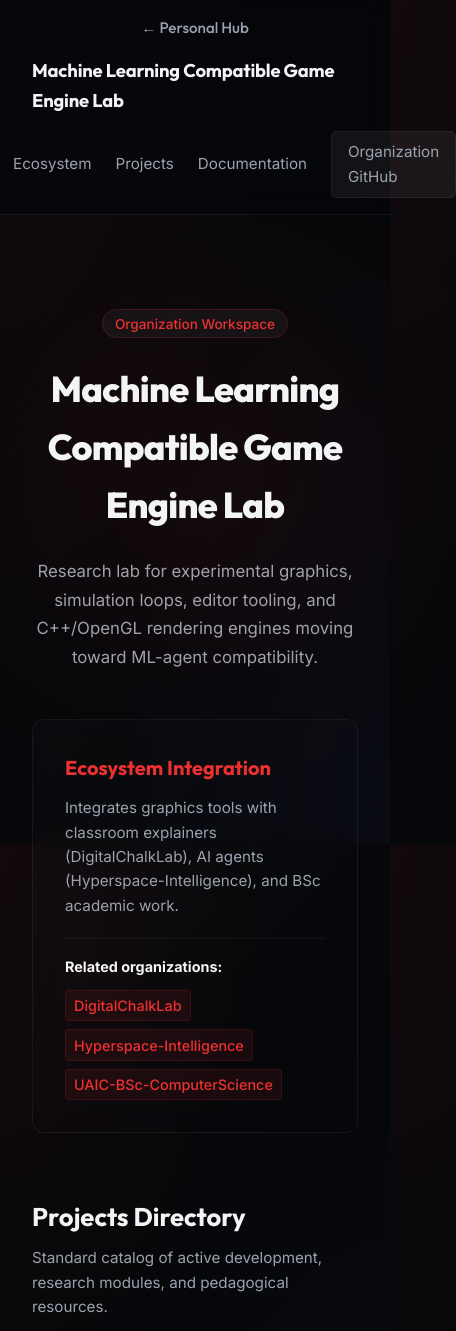
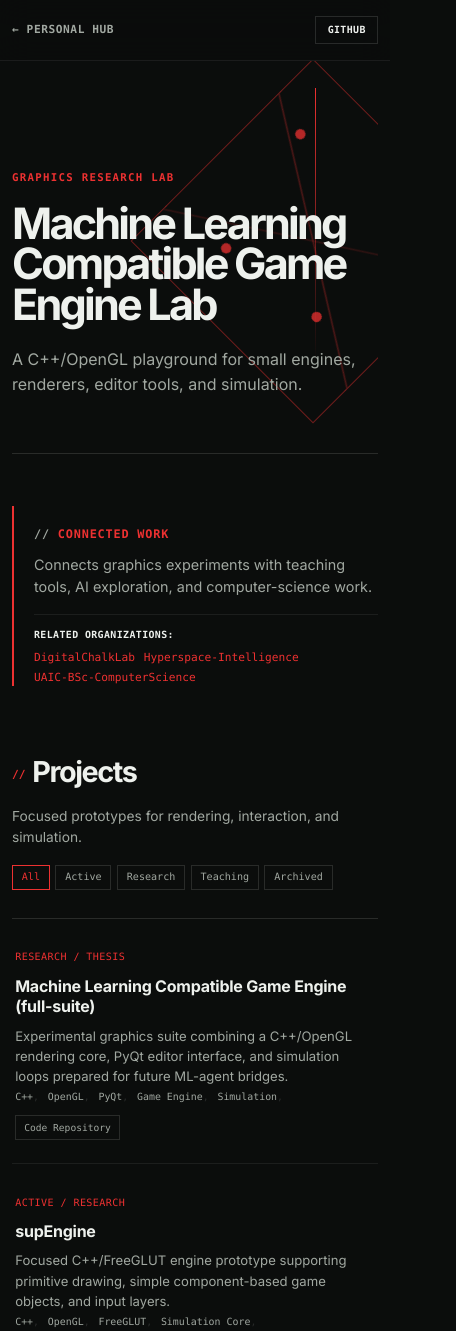
Before and after one commit to Machine-Learning-Compatible-Game-Engine/Machine-Learning-Compatible-Game-Engine.github.io, a plain HTML site: page index.html in a window 390 px wide. Shown: the top 1331 px of the page, 456 px wide, since content can reach past the window. Drawn offline with Linux system fonts and the light colour scheme.

Commit message:
feat: adopt the ecosystem atlas
Simplify the first-view journey, replace card-heavy catalogues with structured indices, and add responsive atlas layouts.

```diff
--- a/assets/styles.css
+++ b/assets/styles.css
@@ -1,462 +1,127 @@
-
+/* Ecosystem Atlas — organisation pages */
 :root {
-    --bg-color: #06070a;
-    --card-bg: rgba(10, 11, 18, 0.5);
-    --card-border: rgba(255, 255, 255, 0.06);
-    --text-primary: #f3f4f6;
-    --text-secondary: #9ca3af;
-    --accent-color: hsl(0, 84%, 56%);
-    --accent-glow: hsla(0, 84%, 56%, 0.15);
-    --font-heading: 'Outfit', sans-serif;
-    --font-body: 'Inter', sans-serif;
+  --accent-color: hsl(0, 84%, 56%);
+  --bg-color: #0b0d0c;
+  --paper: #eef1ed;
+  --text-primary: var(--paper);
+  --text-secondary: #a1a8a1;
+  --card-bg: transparent;
+  --card-border: rgba(238,241,237,.13);
+  --line: rgba(238,241,237,.13);
+  --quiet-line: rgba(238,241,237,.075);
+  --font-heading: Inter, ui-sans-serif, system-ui, sans-serif;
+  --font-body: Inter, ui-sans-serif, system-ui, sans-serif;
+  --mono: "SFMono-Regular", Consolas, "Liberation Mono", monospace;
 }
 
-* {
-    margin: 0;
-    padding: 0;
-    box-sizing: border-box;
+* { box-sizing: border-box; }
+html { scroll-behavior: smooth; }
+body {
+  margin: 0;
+  min-width: 320px;
+  color: var(--text-primary);
+  background:
+    linear-gradient(90deg, transparent 49.92%, rgba(238,241,237,.035) 50%, transparent 50.08%) center / 12rem 12rem,
+    linear-gradient(0deg, transparent 49.92%, rgba(238,241,237,.035) 50%, transparent 50.08%) center / 12rem 12rem,
+    var(--bg-color);
+  font-family: var(--font-body);
+  line-height: 1.55;
 }
+a { color: inherit; text-decoration: none; }
 
-body {
-    background-color: var(--bg-color);
-    color: var(--text-primary);
-    font-family: var(--font-body);
-    line-height: 1.6;
-    background-image:
-        radial-gradient(at 0% 0%, hsla(0, 84%, 56%, 0.05) 0px, transparent 50%),
-        radial-gradient(at 100% 100%, rgba(99, 102, 241, 0.04) 0px, transparent 50%);
-    background-attachment: fixed;
+.navbar { position: sticky; top: 0; z-index: 10; border-bottom: 1px solid var(--quiet-line); background: rgba(11,13,12,.92); backdrop-filter: blur(16px); }
+.nav-container { width: min(100% - 2.5rem, 72rem); min-height: 4.25rem; margin: auto; display: grid; grid-template-columns: 1fr auto 1fr; align-items: center; gap: 1rem; }
+.nav-brand-back { color: var(--text-secondary); font: 600 .7rem/1 var(--mono); letter-spacing: .05em; text-transform: uppercase; }
+.nav-brand-back:hover { color: var(--accent-color); }
+.nav-org-title { max-width: 22rem; overflow: hidden; color: var(--paper); font: 700 .8rem/1.2 var(--mono); letter-spacing: .04em; text-align: center; text-overflow: ellipsis; white-space: nowrap; }
+.nav-links { display: flex; justify-content: flex-end; align-items: center; gap: 1rem; color: var(--text-secondary); font-size: .8rem; }
+.nav-links a:not(.nav-btn):hover { color: var(--paper); }
+.nav-btn { padding: .5rem .7rem; border: 1px solid var(--line); color: var(--paper); font: 600 .62rem/1 var(--mono); letter-spacing: .04em; text-transform: uppercase; }
+.nav-btn:hover { border-color: var(--accent-color); color: var(--accent-color); }
+
+.container { width: min(100% - 2.5rem, 72rem); margin: auto; padding: 0 0 5rem; }
+.hero-section { position: relative; min-height: 25rem; padding: clamp(6rem, 12vw, 9rem) 0 3.5rem; display: flex; flex-direction: column; justify-content: flex-end; overflow: hidden; border-bottom: 1px solid var(--line); }
+.hero-section::before, .hero-section::after { content: ""; position: absolute; pointer-events: none; }
+.hero-section::before {
+  right: 4%; top: 13%; width: min(36vw, 23rem); aspect-ratio: 1;
+  border: 1px solid color-mix(in srgb, var(--accent-color) 58%, transparent);
+  transform: rotate(45deg);
+  background:
+    radial-gradient(circle at 17% 24%, var(--accent-color) 0 .3rem, transparent .34rem),
+    radial-gradient(circle at 76% 20%, var(--accent-color) 0 .3rem, transparent .34rem),
+    radial-gradient(circle at 28% 76%, var(--accent-color) 0 .3rem, transparent .34rem),
+    radial-gradient(circle at 72% 70%, var(--accent-color) 0 .3rem, transparent .34rem),
+    linear-gradient(32deg, transparent 49.6%, color-mix(in srgb, var(--accent-color) 45%, transparent) 50%, transparent 50.4%),
+    linear-gradient(147deg, transparent 49.6%, color-mix(in srgb, var(--accent-color) 25%, transparent) 50%, transparent 50.4%);
+  opacity: .75;
 }
+.hero-section::after { right: 17%; top: 7%; width: 1px; height: 17rem; background: linear-gradient(var(--accent-color), transparent); }
+.hero-section > * { position: relative; z-index: 1; }
+.badge { width: fit-content; margin-bottom: 1.2rem; color: var(--accent-color); font: 600 .67rem/1 var(--mono); letter-spacing: .12em; text-transform: uppercase; }
+.hero-title { max-width: 13ch; margin: 0; font: 750 clamp(2.7rem, 6vw, 5.4rem)/.94 var(--font-heading); letter-spacing: -.065em; }
+.hero-bio { max-width: 43rem; margin: 1.4rem 0 0; color: var(--text-secondary); font-size: 1rem; }
 
-.container {
-    max-width: 1100px;
-    margin: 0 auto;
-    padding: 2rem;
+.info-card-section { padding: 3.25rem 0 0; }
+.info-card { max-width: 58rem; padding: 1.2rem 0 0 1.25rem; border: 0; border-left: 2px solid var(--accent-color); background: transparent; border-radius: 0; }
+.info-card h3 { margin: 0; color: var(--accent-color); font-size: .74rem; font-family: var(--mono); letter-spacing: .07em; text-transform: uppercase; }
+.info-card h3::before { content: "// "; color: var(--text-secondary); }
+.info-card p { margin: .65rem 0 1rem; color: var(--text-secondary); font-size: .9rem; }
+.related-orgs { display: flex; align-items: baseline; flex-wrap: wrap; gap: .5rem .75rem; padding-top: .8rem; border-top: 1px solid var(--quiet-line); font-size: .75rem; }
+.related-orgs strong { font: 600 .62rem/1.4 var(--mono); color: var(--paper); text-transform: uppercase; letter-spacing: .04em; }
+.related-links { display: flex; flex-wrap: wrap; gap: .3rem .55rem; }
+.related-link { color: var(--accent-color); font: .7rem/1.4 var(--mono); }
+
+.section { padding: 5rem 0 0; }
+.section-header { display: grid; grid-template-columns: minmax(0,1fr) minmax(12rem,.85fr); align-items: end; gap: .75rem 2rem; margin-bottom: 1.75rem; }
+.section-title { margin: 0; font-size: clamp(1.8rem, 3vw, 2.7rem); letter-spacing: -.05em; }
+.section-title::before { content: "// "; color: var(--accent-color); font: 600 .7rem/1 var(--mono); letter-spacing: 0; vertical-align: middle; }
+.section-desc { margin: 0; color: var(--text-secondary); font-size: .86rem; }
+.filters { grid-column: 1 / -1; display: flex; flex-wrap: wrap; gap: .35rem; margin-top: .55rem; }
+.filter-btn { appearance: none; padding: .42rem .55rem; border: 1px solid var(--line); border-radius: 0; color: var(--text-secondary); background: transparent; font: .63rem/1 var(--mono); cursor: pointer; }
+.filter-btn:hover, .filter-btn.active { color: var(--accent-color); border-color: var(--accent-color); background: transparent; }
+
+.projects-grid { border-top: 1px solid var(--line); }
+.project-card { display: grid; grid-template-columns: 8rem minmax(12rem,.85fr) minmax(14rem,1.35fr) auto; gap: .8rem 1.2rem; align-items: start; padding: 1.45rem .2rem; border: 0; border-bottom: 1px solid var(--quiet-line); border-radius: 0; background: transparent; box-shadow: none; }
+.project-card:hover { background: color-mix(in srgb, var(--accent-color) 5%, transparent); }
+.project-card-header { grid-column: 1; }
+.project-status { color: var(--accent-color); font: .63rem/1.35 var(--mono); letter-spacing: .04em; text-transform: uppercase; }
+.project-card h3 { grid-column: 2; margin: 0; font-size: 1rem; line-height: 1.28; letter-spacing: -.015em; }
+.project-card > p { grid-column: 3; margin: 0; color: var(--text-secondary); font-size: .82rem; }
+.project-tags { grid-column: 2 / -1; display: flex; flex-wrap: wrap; gap: .3rem; margin-top: -.35rem; }
+.tag { padding: 0; border: 0; border-radius: 0; color: var(--text-secondary); background: transparent; font: .62rem/1.35 var(--mono); }
+.tag::after { content: ","; color: var(--line); margin-right: .25rem; }
+.project-related-orgs { display: none; }
+.project-links { grid-column: 4; grid-row: 1 / span 2; display: flex; gap: .4rem; justify-content: flex-end; }
+.link-btn { padding: .42rem .5rem; border: 1px solid var(--line); border-radius: 0; color: var(--text-secondary); font: .6rem/1 var(--mono); white-space: nowrap; }
+.link-btn.primary, .link-btn:hover { color: var(--accent-color); border-color: var(--accent-color); background: transparent; }
+
+.docs-grid { border-top: 1px solid var(--line); }
+.doc-card { display: grid; grid-template-columns: minmax(14rem,.85fr) minmax(16rem,1.35fr); gap: 1rem; padding: 1rem .2rem; border: 0; border-bottom: 1px solid var(--quiet-line); border-radius: 0; background: transparent; }
+.doc-card:hover { padding-left: .75rem; background: color-mix(in srgb, var(--accent-color) 5%, transparent); }
+.doc-card h4 { margin: 0; font: 600 .72rem/1.35 var(--mono); letter-spacing: .03em; }
+.doc-card h4::before { content: "↗ "; color: var(--accent-color); }
+.doc-card p { margin: 0; color: var(--text-secondary); font-size: .8rem; }
+
+.footer { margin-top: 5rem; border-top: 1px solid var(--line); }
+.footer-container { width: min(100% - 2.5rem, 72rem); margin: auto; padding: 1.5rem 0 2.5rem; display: flex; justify-content: space-between; gap: 1rem; color: var(--text-secondary); font: .65rem/1.5 var(--mono); }
+.footer a { color: var(--paper); }
+
+@media (max-width: 780px) {
+  .nav-container { width: min(100% - 1.5rem, 72rem); min-height: auto; padding: 1rem 0; grid-template-columns: 1fr auto; }
+  .nav-org-title { display: none; }
+  .nav-links { gap: .5rem; }
+  .nav-links a:not(.nav-btn) { display: none; }
+  .container, .footer-container { width: min(100% - 1.5rem, 72rem); }
+  .hero-section { min-height: 23rem; padding-top: 7rem; }
+  .hero-section::before { width: 16rem; right: -4rem; }
+  .section { padding-top: 4rem; }
+  .section-header { display: block; }
+  .section-desc { margin-top: .7rem; }
+  .filters { margin-top: 1rem; }
+  .project-card { grid-template-columns: 1fr; gap: .55rem; }
+  .project-card-header, .project-card h3, .project-card > p, .project-tags, .project-links { grid-column: 1; }
+  .project-links { grid-row: auto; justify-content: flex-start; margin-top: .2rem; }
+  .doc-card { grid-template-columns: 1fr; gap: .35rem; }
+  .footer-container { display: block; }
+  .footer-container p + p { margin-top: .7rem; }
 }
-
-/* Navbar */
-.navbar {
-    position: sticky;
-    top: 0;
-    z-index: 100;
-    background: rgba(6, 7, 10, 0.7);
-    backdrop-filter: blur(12px);
-    border-bottom: 1px solid var(--card-border);
-}
-
-.nav-container {
-    max-width: 1100px;
-    margin: 0 auto;
-    padding: 1rem 2rem;
-    display: flex;
-    justify-content: space-between;
-    align-items: center;
-}
-
-.nav-brand-back {
-    font-family: var(--font-heading);
-    font-size: 0.95rem;
-    font-weight: 500;
-    text-decoration: none;
-    color: var(--text-secondary);
-    transition: color 0.2s ease;
-}
-
-.nav-brand-back:hover {
-    color: var(--accent-color);
-}
-
-.nav-org-title {
-    font-family: var(--font-heading);
-    font-weight: 700;
-    font-size: 1.15rem;
-    letter-spacing: -0.01em;
-}
-
-.nav-links {
-    display: flex;
-    gap: 1.5rem;
-    align-items: center;
-}
-
-.nav-links a {
-    color: var(--text-secondary);
-    text-decoration: none;
-    font-size: 0.95rem;
-    transition: color 0.2s ease;
-}
-
-.nav-links a:hover {
-    color: var(--accent-color);
-}
-
-.nav-btn {
-    padding: 0.5rem 1rem;
-    border-radius: 6px;
-    background: rgba(255, 255, 255, 0.06);
-    border: 1px solid var(--card-border);
-    transition: all 0.2s ease;
-}
-
-.nav-btn:hover {
-    background: var(--accent-color) !important;
-    color: white !important;
-    border-color: var(--accent-color);
-    box-shadow: 0 0 10px var(--accent-glow);
-}
-
-/* Hero Section */
-.hero-section {
-    position: relative;
-    padding: 4rem 0 2rem 0;
-    text-align: center;
-}
-
-.hero-glow {
-    position: absolute;
-    top: 50%;
-    left: 50%;
-    transform: translate(-50%, -50%);
-    width: 250px;
-    height: 250px;
-    background: var(--accent-color);
-    filter: blur(120px);
-    opacity: 0.1;
-    z-index: -1;
-}
-
-.badge {
-    background: rgba(255, 255, 255, 0.04);
-    color: var(--accent-color);
-    padding: 0.35rem 0.75rem;
-    border-radius: 99px;
-    font-size: 0.85rem;
-    font-weight: 500;
-    border: 1px solid hsla(0, 84%, 56%, 0.2);
-}
-
-.hero-title {
-    font-family: var(--font-heading);
-    font-size: 2.75rem;
-    font-weight: 800;
-    margin-top: 1.5rem;
-    letter-spacing: -0.02em;
-}
-
-.hero-bio {
-    max-width: 750px;
-    margin: 1.5rem auto 0 auto;
-    font-size: 1.05rem;
-    color: #a1a1aa;
-    line-height: 1.7;
-}
-
-/* Ecosystem integration card */
-.info-card-section {
-    padding: 1rem 0;
-}
-
-.info-card {
-    background: linear-gradient(135deg, rgba(255,255,255,0.02) 0%, rgba(255,255,255,0.00) 100%);
-    border: 1px solid var(--card-border);
-    border-radius: 12px;
-    padding: 2rem;
-    backdrop-filter: blur(12px);
-}
-
-.info-card h3 {
-    font-family: var(--font-heading);
-    font-size: 1.25rem;
-    margin-bottom: 0.75rem;
-    color: var(--accent-color);
-}
-
-.info-card p {
-    font-size: 0.95rem;
-    color: var(--text-secondary);
-    margin-bottom: 1.25rem;
-}
-
-.related-orgs {
-    border-top: 1px solid rgba(255,255,255,0.05);
-    padding-top: 1rem;
-    display: flex;
-    flex-wrap: wrap;
-    align-items: center;
-    gap: 0.75rem;
-    font-size: 0.9rem;
-}
-
-.related-links {
-    display: flex;
-    flex-wrap: wrap;
-    gap: 0.5rem;
-}
-
-.related-link {
-    text-decoration: none;
-    color: var(--accent-color);
-    background: hsla(0, 84%, 56%, 0.08);
-    border: 1px solid hsla(0, 84%, 56%, 0.15);
-    padding: 0.2rem 0.5rem;
-    border-radius: 4px;
-    font-weight: 500;
-    transition: all 0.2s ease;
-}
-
-.related-link:hover {
-    background: var(--accent-color);
-    color: white;
-}
-
-/* Sections */
-.section {
-    padding: 3rem 0;
-}
-
-.section-header {
-    margin-bottom: 2rem;
-    display: flex;
-    flex-direction: column;
-    gap: 0.5rem;
-}
-
-.section-title {
-    font-family: var(--font-heading);
-    font-size: 1.6rem;
-    font-weight: 700;
-}
-
-.section-desc {
-    color: var(--text-secondary);
-    font-size: 0.95rem;
-}
-
-/* Filters */
-.filters {
-    display: flex;
-    gap: 0.5rem;
-    margin-top: 1rem;
-    flex-wrap: wrap;
-}
-
-.filter-btn {
-    padding: 0.4rem 0.85rem;
-    font-size: 0.85rem;
-    border-radius: 6px;
-    border: 1px solid var(--card-border);
-    background: rgba(255,255,255,0.03);
-    color: var(--text-secondary);
-    cursor: pointer;
-    transition: all 0.2s ease;
-}
-
-.filter-btn:hover {
-    color: var(--text-primary);
-    border-color: rgba(255,255,255,0.12);
-}
-
-.filter-btn.active {
-    background: var(--accent-color);
-    border-color: var(--accent-color);
-    color: white;
-    box-shadow: 0 0 10px var(--accent-glow);
-}
-
-/* Project Cards */
-.projects-grid {
-    display: grid;
-    grid-template-columns: repeat(auto-fill, minmax(340px, 1fr));
-    gap: 1.5rem;
-}
-
-.project-card {
-    background: var(--card-bg);
-    border: 1px solid var(--card-border);
-    border-radius: 12px;
-    padding: 1.5rem;
-    backdrop-filter: blur(12px);
-    transition: all 0.3s cubic-bezier(0.4, 0, 0.2, 1);
-    display: flex;
-    flex-direction: column;
-}
-
-.project-card:hover {
-    transform: translateY(-4px);
-    border-color: hsla(0, 84%, 56%, 0.2);
-    box-shadow: 0 4px 20px rgba(0, 0, 0, 0.4);
-}
-
-.project-card-header {
-    display: flex;
-    justify-content: space-between;
-    align-items: center;
-    margin-bottom: 0.75rem;
-}
-
-.project-status {
-    font-size: 0.75rem;
-    color: var(--accent-color);
-    font-weight: 600;
-    text-transform: uppercase;
-}
-
-.project-card h3 {
-    font-family: var(--font-heading);
-    font-size: 1.2rem;
-    margin-bottom: 0.5rem;
-}
-
-.project-card p {
-    font-size: 0.9rem;
-    color: var(--text-secondary);
-    margin-bottom: 1.25rem;
-    flex-grow: 1;
-}
-
-.project-tags {
-    display: flex;
-    flex-wrap: wrap;
-    gap: 0.4rem;
-    margin-bottom: 1rem;
-}
-
-.tag {
-    font-size: 0.75rem;
-    background: hsla(0, 84%, 56%, 0.08);
-    border: 1px solid hsla(0, 84%, 56%, 0.15);
-    color: var(--accent-color);
-    padding: 0.2rem 0.5rem;
-    border-radius: 4px;
-}
-
-.project-related-orgs {
-    font-size: 0.8rem;
-    color: var(--text-secondary);
-    margin-bottom: 1rem;
-}
-
-.related-org-tag {
-    font-size: 0.75rem;
-    background: rgba(255,255,255,0.05);
-    padding: 0.1rem 0.4rem;
-    border-radius: 3px;
-    color: var(--text-secondary);
-}
-
-.project-links {
-    display: flex;
-    gap: 0.5rem;
-}
-
-.link-btn {
-    flex: 1;
-    text-align: center;
-    padding: 0.45rem;
-    font-size: 0.85rem;
-    text-decoration: none;
-    border-radius: 6px;
-    border: 1px solid var(--card-border);
-    color: var(--text-primary);
-    background: rgba(255, 255, 255, 0.03);
-    transition: all 0.2s ease;
-}
-
-.link-btn:hover {
-    background: rgba(255, 255, 255, 0.08);
-    border-color: rgba(255, 255, 255, 0.15);
-}
-
-.link-btn.primary {
-    background: var(--accent-color);
-    border-color: var(--accent-color);
-    color: white;
-}
-
-.link-btn.primary:hover {
-    background: hsla(0, 84%, calc(56% - 10%), 1);
-    border-color: hsla(0, 84%, calc(56% - 10%), 1);
-}
-
-/* Docs Grid */
-.docs-grid {
-    display: grid;
-    grid-template-columns: repeat(auto-fill, minmax(280px, 1fr));
-    gap: 1.25rem;
-}
-
-.doc-card {
-    background: var(--card-bg);
-    border: 1px solid var(--card-border);
-    border-radius: 10px;
-    padding: 1.5rem;
-    text-decoration: none;
-    color: var(--text-primary);
-    transition: all 0.2s ease;
-}
-
-.doc-card:hover {
-    border-color: var(--accent-color);
-    background: hsla(0, 84%, 56%, 0.03);
-}
-
-.doc-card h4 {
-    font-family: var(--font-heading);
-    font-size: 1.05rem;
-    margin-bottom: 0.5rem;
-    color: var(--text-primary);
-}
-
-.doc-card p {
-    font-size: 0.85rem;
-    color: var(--text-secondary);
-}
-
-/* Animations */
-.fade-in {
-    animation: fadeIn 0.4s ease forwards;
-}
-
-@keyframes fadeIn {
-    from { opacity: 0; transform: translateY(10px); }
-    to { opacity: 1; transform: translateY(0); }
-}
-
-/* Footer */
-.footer {
-    border-top: 1px solid var(--card-border);
-    margin-top: 5rem;
-    background: rgba(5, 5, 8, 0.8);
-}
-
-.footer-container {
-    max-width: 1100px;
-    margin: 0 auto;
-    padding: 2rem 2rem;
-    display: flex;
-    justify-content: space-between;
-    align-items: center;
-    color: var(--text-secondary);
-    font-size: 0.9rem;
-}
-
-.footer-container a {
-    color: var(--accent-color);
-    text-decoration: none;
-    font-weight: 500;
-}
-
-@media(max-width: 768px) {
-    .nav-container {
-        flex-direction: column;
-        gap: 1rem;
-    }
-    .footer-container {
-        flex-direction: column;
-        gap: 1rem;
-        text-align: center;
-    }
-    .hero-title {
-        font-size: 2.25rem;
-    }
-}
--- a/index.html
+++ b/index.html
@@ -18,11 +18,11 @@
             </a>
             <div class="nav-org-title">Machine Learning Compatible Game Engine Lab</div>
             <nav class="nav-links">
-                <a href="#mission">Mission</a>
-                <a href="#connections">Ecosystem</a>
-                <a href="#projects">Projects</a>
-                <a href="#docs">Documentation</a>
-                <a href="https://github.com/Machine-Learning-Compatible-Game-Engine" target="_blank" class="nav-btn">Organization GitHub</a>
+                <a href="#mission">About</a>
+                <a href="#connections">Network</a>
+                <a href="#projects">Work</a>
+                <a href="#docs">Notes</a>
+                <a href="https://github.com/Machine-Learning-Compatible-Game-Engine" target="_blank" class="nav-btn">GitHub</a>
             </nav>
         </div>
     </header>
@@ -31,16 +31,16 @@
         <!-- Hero -->
         <section id="mission" class="hero-section">
             <div class="hero-glow"></div>
-            <span class="badge">Organization Workspace</span>
+            <span class="badge">Graphics research lab</span>
             <h1 class="hero-title">Machine Learning Compatible Game Engine Lab</h1>
-            <p class="hero-bio">Research lab for experimental graphics, simulation loops, editor tooling, and C++/OpenGL rendering engines moving toward ML-agent compatibility.</p>
+            <p class="hero-bio">A C++/OpenGL playground for small engines, renderers, editor tools, and simulation.</p>
         </section>
 
         <!-- Connection -->
         <section id="connections" class="info-card-section">
             <div class="info-card">
-                <h3>Ecosystem Integration</h3>
-                <p>Integrates graphics tools with classroom explainers (DigitalChalkLab), AI agents (Hyperspace-Intelligence), and BSc academic work.</p>
+                <h3>Connected work</h3>
+                <p>Connects graphics experiments with teaching tools, AI exploration, and computer-science work.</p>
                 <div class="related-orgs">
                     <strong>Related organizations:</strong>
                     <div class="related-links">
@@ -53,8 +53,8 @@
         <!-- Projects grid -->
         <section id="projects" class="section">
             <div class="section-header">
-                <h2 class="section-title">Projects Directory</h2>
-                <p class="section-desc">Standard catalog of active development, research modules, and pedagogical resources.</p>
+                <h2 class="section-title">Projects</h2>
+                <p class="section-desc">Focused prototypes for rendering, interaction, and simulation.</p>
                 <div class="filters">
                     <button class="filter-btn active" data-filter="all">All</button>
                     <button class="filter-btn" data-filter="active">Active</button>
@@ -71,8 +71,8 @@
         <!-- Docs standard -->
         <section id="docs" class="section">
             <div class="section-header">
-                <h2 class="section-title">Documentation & Standards</h2>
-                <p class="section-desc">Unified engineering standards and project architecture specifications.</p>
+                <h2 class="section-title">Reference notes</h2>
+                <p class="section-desc">Short records for context, architecture, planning, and standards.</p>
             </div>
             <div class="docs-grid">
                 <a href="docs/overview.md" class="doc-card">
```
